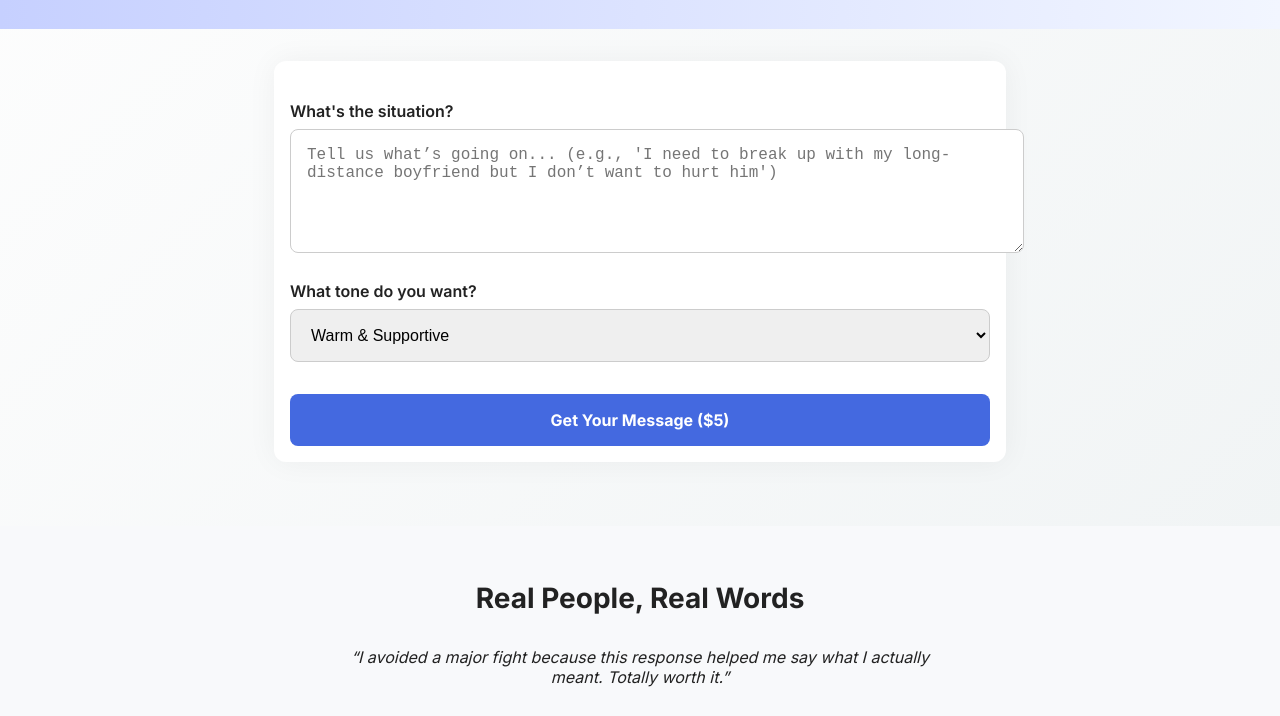
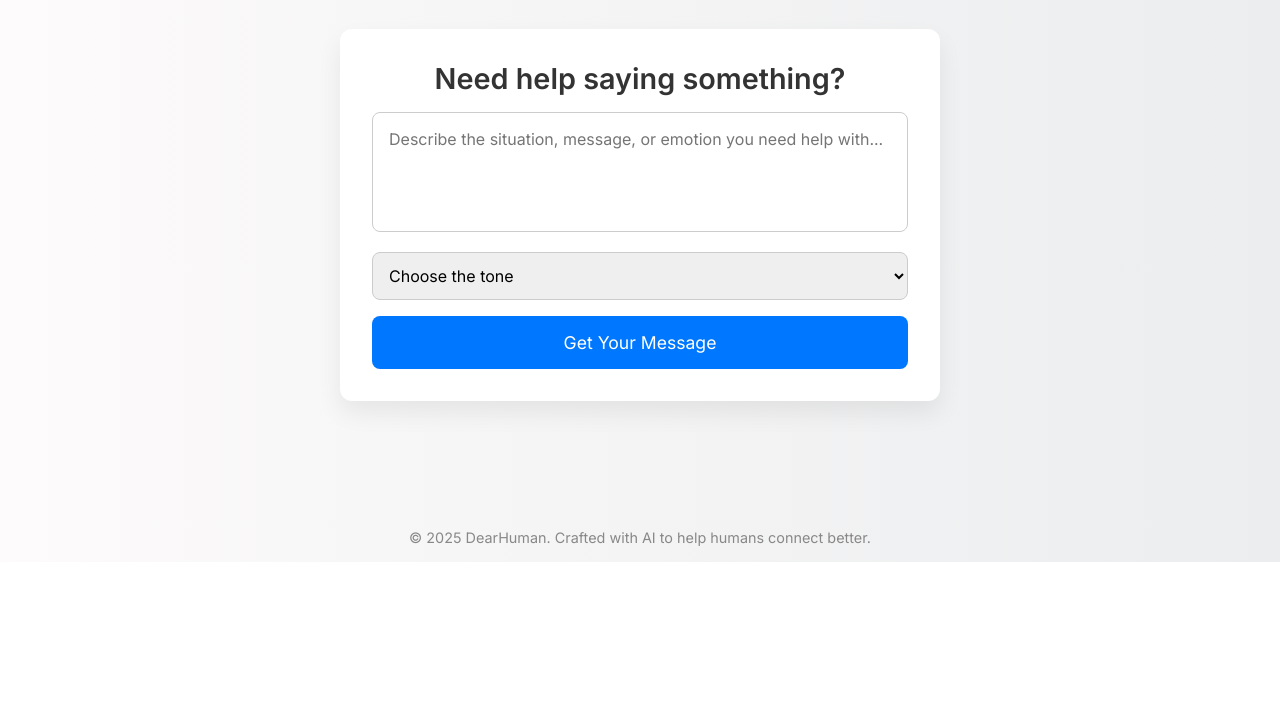
Before and after one commit to DearHumanText/Dearhuman, a plain HTML site: page index.html in a window 1280 px wide. Shown: the part 238-954 px from the top of the page. After the commit the page ends 800 px from the top, so only its background shows below. Drawn offline with Linux system fonts and the light colour scheme.

Commit message:
Update index.html

```diff
--- a/index.html
+++ b/index.html
@@ -3,147 +3,136 @@
 <head>
   <meta charset="UTF-8" />
   <meta name="viewport" content="width=device-width, initial-scale=1.0"/>
-  <title>DearHuman</title>
-  <link rel="preconnect" href="https://fonts.googleapis.com">
-  <link href="https://fonts.googleapis.com/css2?family=Inter:wght@400;600;700&display=swap" rel="stylesheet">
+  <title>Dear Human – Emotionally Intelligent Messages</title>
+  <link href="https://fonts.googleapis.com/css2?family=Inter:wght@400;600;800&display=swap" rel="stylesheet"/>
   <style>
+    * {
+      margin: 0;
+      padding: 0;
+      box-sizing: border-box;
+      font-family: 'Inter', sans-serif;
+    }
+
     body {
-      margin: 0;
-      font-family: 'Inter', sans-serif;
-      background: linear-gradient(to bottom right, #fefefe, #eef2f3);
-      color: #222;
+      background: linear-gradient(to right, #fdfbfb, #ebedee);
+      color: #333;
+      display: flex;
+      flex-direction: column;
+      min-height: 100vh;
     }
 
     header {
-      padding: 4rem 1rem 2rem;
+      padding: 2rem;
       text-align: center;
-      background: linear-gradient(to right, #c6d0ff, #f2f6ff);
+      background: white;
+      box-shadow: 0 4px 6px rgba(0, 0, 0, 0.05);
     }
 
     header h1 {
       font-size: 3rem;
+      font-weight: 800;
       margin-bottom: 0.5rem;
     }
 
     header p {
-      font-size: 1.25rem;
-      color: #555;
-      max-width: 600px;
-      margin: 0 auto;
+      font-size: 1.2rem;
+      color: #666;
     }
 
     main {
-      max-width: 700px;
-      margin: 2rem auto;
-      padding: 1rem;
-      background: #fff;
-      border-radius: 12px;
-      box-shadow: 0 0 30px rgba(0, 0, 0, 0.05);
+      flex: 1;
+      display: flex;
+      align-items: center;
+      justify-content: center;
+      padding: 3rem 1rem;
     }
 
-    form label {
-      display: block;
-      margin-top: 1.5rem;
-      font-weight: 600;
+    .card {
+      background: white;
+      max-width: 600px;
+      width: 100%;
+      padding: 2rem;
+      border-radius: 12px;
+      box-shadow: 0 12px 24px rgba(0, 0, 0, 0.07);
     }
 
-    textarea, select {
-      width: 100%;
-      padding: 1rem;
-      font-size: 1rem;
-      border: 1px solid #ccc;
-      border-radius: 8px;
-      margin-top: 0.5rem;
-      resize: vertical;
+    .card h2 {
+      font-size: 1.8rem;
+      margin-bottom: 1rem;
+      font-weight: 600;
+      text-align: center;
     }
 
-    .cta {
-      display: block;
-      margin: 2rem auto 0;
-      padding: 1rem 2rem;
-      background-color: #4469e0;
-      color: white;
-      text-decoration: none;
-      font-weight: bold;
+    textarea {
+      width: 100%;
+      height: 120px;
+      padding: 1rem;
       border-radius: 8px;
-      text-align: center;
-      transition: background-color 0.3s ease;
+      border: 1px solid #ccc;
+      resize: none;
+      font-size: 1rem;
+      margin-bottom: 1rem;
     }
 
-    .cta:hover {
-      background-color: #2f51b9;
+    select {
+      width: 100%;
+      padding: 0.75rem;
+      font-size: 1rem;
+      border-radius: 8px;
+      border: 1px solid #ccc;
+      margin-bottom: 1rem;
     }
 
-    .testimonials {
-      margin-top: 4rem;
-      padding: 2rem 1rem;
-      background: #f8f9fb;
+    button {
+      background-color: #0077ff;
+      color: white;
+      border: none;
+      padding: 1rem;
+      width: 100%;
+      font-size: 1.1rem;
+      border-radius: 8px;
+      cursor: pointer;
+      transition: background 0.3s;
     }
 
-    .testimonials h2 {
-      text-align: center;
-      font-size: 1.75rem;
-      margin-bottom: 2rem;
-    }
-
-    .testimonial {
-      max-width: 600px;
-      margin: 0 auto 2rem;
-      text-align: center;
-      font-style: italic;
+    button:hover {
+      background-color: #005fd4;
     }
 
     footer {
       text-align: center;
-      padding: 2rem 1rem;
+      padding: 1rem;
       font-size: 0.9rem;
-      color: #777;
-    }
-
-    @media (max-width: 600px) {
-      header h1 {
-        font-size: 2rem;
-      }
-
-      .cta {
-        width: 100%;
-      }
+      color: #888;
     }
   </style>
 </head>
 <body>
   <header>
-    <h1>DearHuman</h1>
-    <p>Struggling to find the right words? Let us write your message — breakup, apology, confrontation, or closure — with empathy, clarity, and the tone you choose.</p>
+    <h1>Dear Human</h1>
+    <p>Your AI-powered emotional message assistant</p>
   </header>
 
   <main>
-    <form>
-      <label for="situation">What's the situation?</label>
-      <textarea id="situation" rows="5" placeholder="Tell us what’s going on... (e.g., 'I need to break up with my long-distance boyfriend but I don’t want to hurt him')"></textarea>
-
-      <label for="tone">What tone do you want?</label>
-      <select id="tone">
-        <option value="warm">Warm & Supportive</option>
-        <option value="direct">Direct & Honest</option>
-        <option value="funny">Light & Playful</option>
-        <option value="emotional">Emotional & Heartfelt</option>
-        <option value="professional">Professional & Calm</option>
-      </select>
-
-      <a href="https://dearhumantext.gumroad.com/l/dearhuman" class="cta" target="_blank">Get Your Message ($5)</a>
-    </form>
+    <div class="card">
+      <h2>Need help saying something?</h2>
+      <form action="https://dearhuman.gumroad.com/l/message" method="get">
+        <textarea name="problem" placeholder="Describe the situation, message, or emotion you need help with..." required></textarea>
+        <select name="tone" required>
+          <option value="">Choose the tone</option>
+          <option value="compassionate">Compassionate</option>
+          <option value="professional">Professional</option>
+          <option value="honest">Honest</option>
+          <option value="firm">Firm</option>
+          <option value="warm">Warm</option>
+        </select>
+        <button type="submit">Get Your Message</button>
+      </form>
+    </div>
   </main>
 
-  <section class="testimonials">
-    <h2>Real People, Real Words</h2>
-    <div class="testimonial">“I avoided a major fight because this response helped me say what I actually meant. Totally worth it.”</div>
-    <div class="testimonial">“The breakup message was exactly what I wanted to say, but didn’t know how. Thank you.”</div>
-    <div class="testimonial">“I used this to write to my estranged sibling after 4 years. The message worked — we’re talking again.”</div>
-  </section>
-
   <footer>
-    © 2025 DearHuman. All rights reserved.
+    © 2025 DearHuman. Crafted with AI to help humans connect better.
   </footer>
 </body>
 </html>
```
